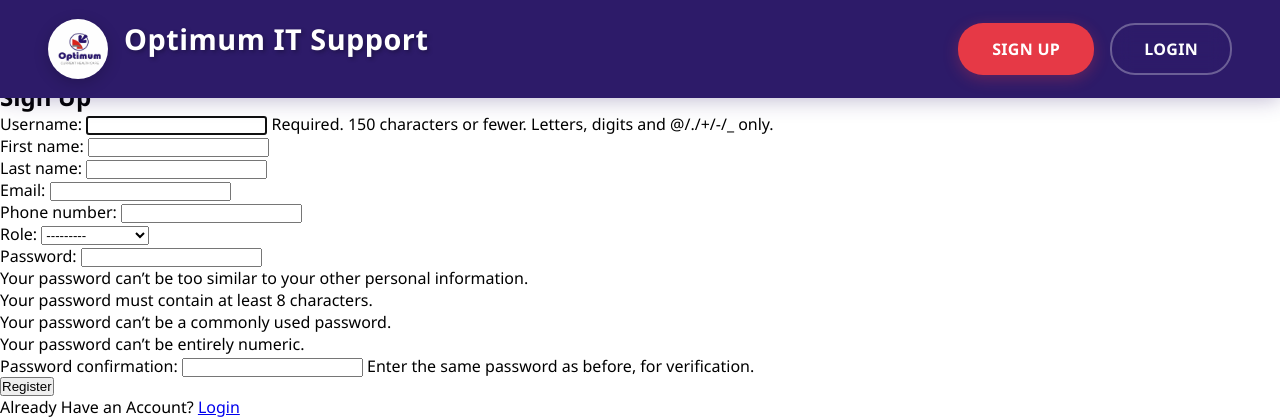
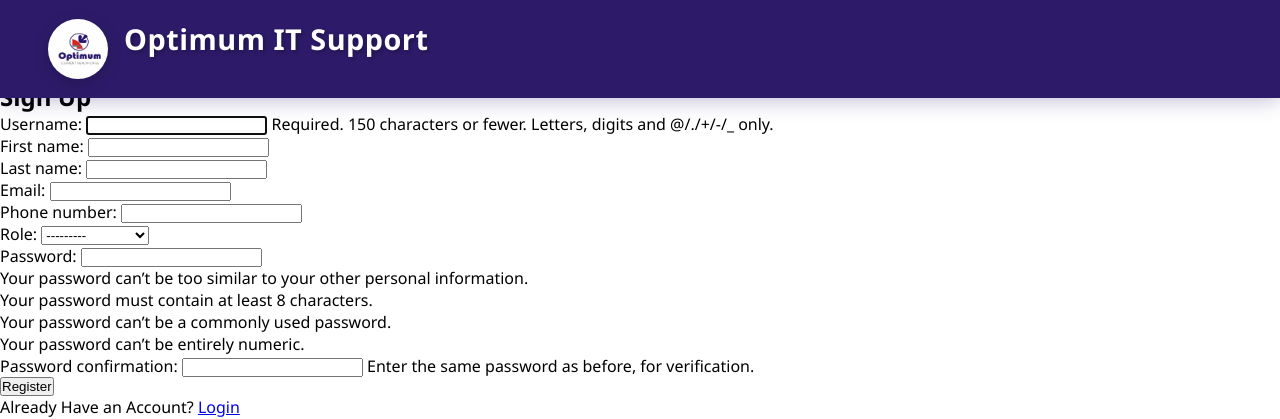
Before and after one commit to JesseAger/mukai-s, a Django app: page /signup/ in a window 1280 px wide. Shown: the top 419 px of the page. Run offline with Django 5.2, Linux system fonts and the light colour scheme.

Commit message:
ticket automations and streamline process

```diff
--- a/users/templates/users/header.html
+++ b/users/templates/users/header.html
@@ -1,15 +1,19 @@
- {% load static %}
-{% comment %} {% include "users/signup_success.html" %} {% endcomment %}
+{% load static %}
 
 <link rel="stylesheet" type="text/css" href="{% static 'css/header.css' %}">
 
 <div class="header">
-        <div class="logo-section">
-            <img src="{% static "logo.jpg" %}" id="logo" alt="logo" />
-            <h2>Optimum IT Support</h2>
-        </div>
-    <div class ="nav-links">
-        <a href= {% url "signup" %}> Sign Up</a>
-        <a href= {% url "login" %}>Login</a>
+    <div class="logo-section">
+        <img src="{% static 'logo.jpg' %}" id="logo" alt="logo" />
+        <h2>Optimum IT Support</h2>
+    </div>
+
+    <div class="nav-links">
+{% if not request.user.is_authenticated and request.path != '/signup/' and request.path != '/login/' %}
+    <a href="{% url 'signup' %}">Sign Up</a>
+    <a href="{% url 'login' %}">Login</a>
+{% elif request.user.is_authenticated %}
+    <a href="{% url 'logout' %}">Logout</a>
+{% endif %}
     </div>
 </div>
```
Also changed, not shown: db.sqlite3.
